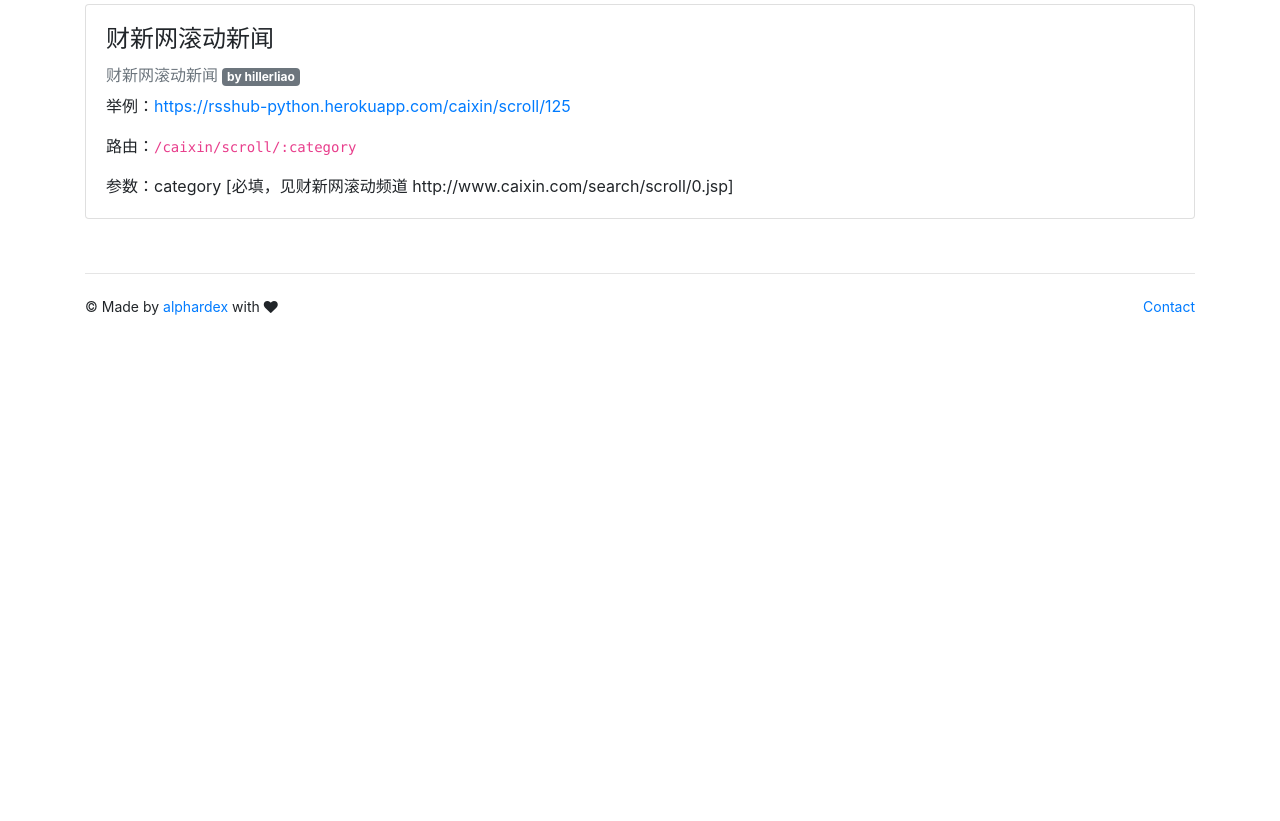
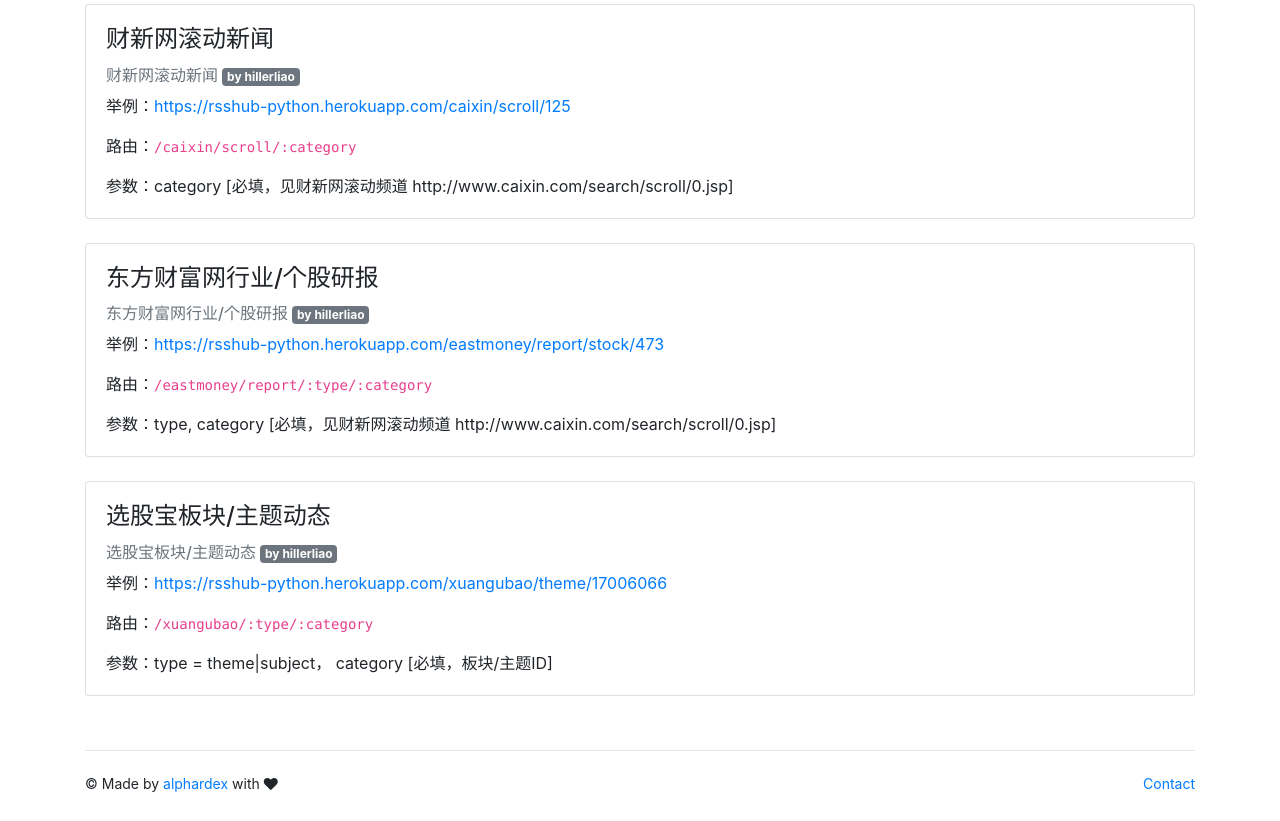
Before and after one commit to hillerliao/RSSHub-python, a Flask app: page /feeds in a window 1280 px wide. Shown: the part 2119-2940 px from the top of the page. Before the commit the page ends 2434 px from the top, so only its background shows below. Run offline with Flask 2, Linux system fonts and the light colour scheme; some libraries are stand-ins or nearby versions.

Commit message:
add xuangubao theme

```diff
--- a/rsshub/blueprints/main.py
+++ b/rsshub/blueprints/main.py
@@ -100,3 +100,8 @@ def caixin_scroll(category=''):
 def eastmoney_report(category='', type=''):
     from rsshub.spiders.eastmoney.report import ctx
     return render_template('main/atom.xml', **filter_content(ctx(type,category)))
+
+@bp.route('/xuangubao/<string:type>/<string:category>')
+def xuangubao_xuangubao(type='', category=''):
+    from rsshub.spiders.xuangubao.xuangubao import ctx
+    return render_template('main/atom.xml', **filter_content(ctx(type, category)))
--- a/rsshub/templates/main/feeds.html
+++ b/rsshub/templates/main/feeds.html
@@ -137,4 +137,30 @@
 </div>
 <br>
 <!--item info end-->
+
+<!--item info start-->
+<div class="card text-left">
+  <div class="card-body">
+    <h4 class="card-title">东方财富网行业/个股研报</h4>
+    <h6 class="text-muted">东方财富网行业/个股研报 <a href="https://github.com/hillerliao" target="_blank" class="badge badge-secondary">by hillerliao</a></h6>
+    <p class="card-text">举例：<a href="https://rsshub-python.herokuapp.com/eastmoney/report/stock/473" target="_blank">https://rsshub-python.herokuapp.com/eastmoney/report/stock/473</a></p>
+    <p class="card-text">路由：<code>/eastmoney/report/:type/:category</code></p>
+    <p class="card-text">参数：type, category [必填，见财新网滚动频道 http://www.caixin.com/search/scroll/0.jsp]</p>
+  </div>
+</div>
+<br>
+<!--item info end-->
+
+<!--item info start-->
+<div class="card text-left">
+  <div class="card-body">
+    <h4 class="card-title">选股宝板块/主题动态</h4>
+    <h6 class="text-muted">选股宝板块/主题动态 <a href="https://github.com/hillerliao" target="_blank" class="badge badge-secondary">by hillerliao</a></h6>
+    <p class="card-text">举例：<a href="https://rsshub-python.herokuapp.com/xuangubao/theme/17006066" target="_blank">https://rsshub-python.herokuapp.com/xuangubao/theme/17006066</a></p>
+    <p class="card-text">路由：<code>/xuangubao/:type/:category</code></p>
+    <p class="card-text">参数：type = theme|subject， category [必填，板块/主题ID]</p>
+  </div>
+</div>
+<br>
+<!--item info end-->
 {% endblock content %}
```
Also changed, not shown: rsshub/spiders/xuangubao/xuangubao.py (added, +31 -0 lines).
